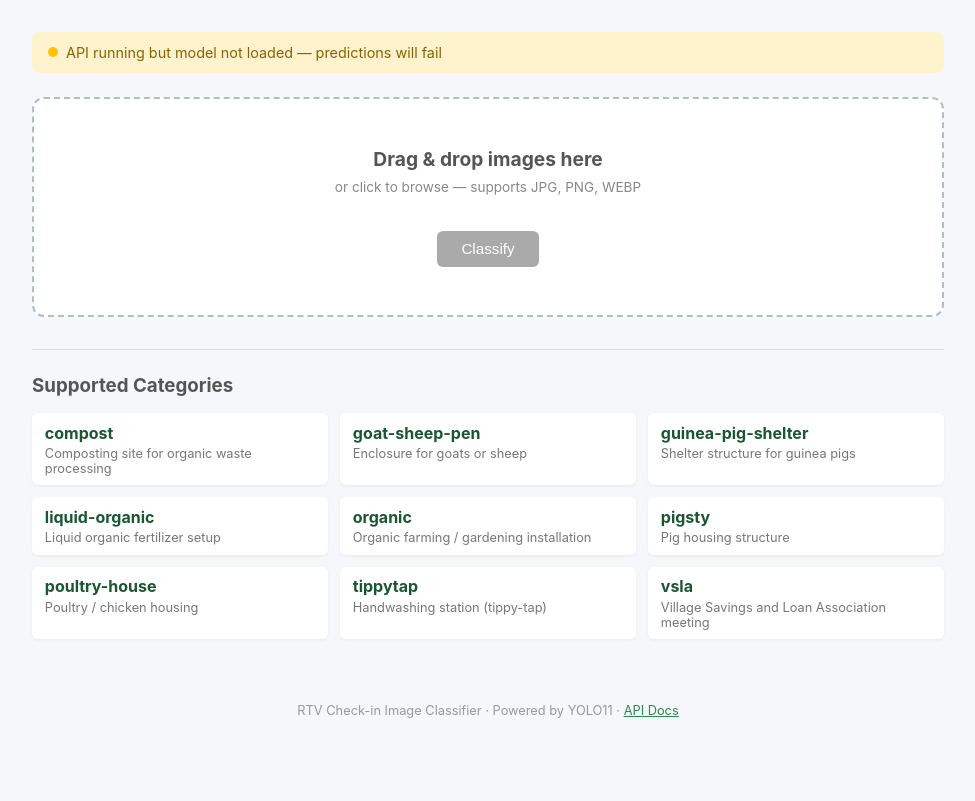
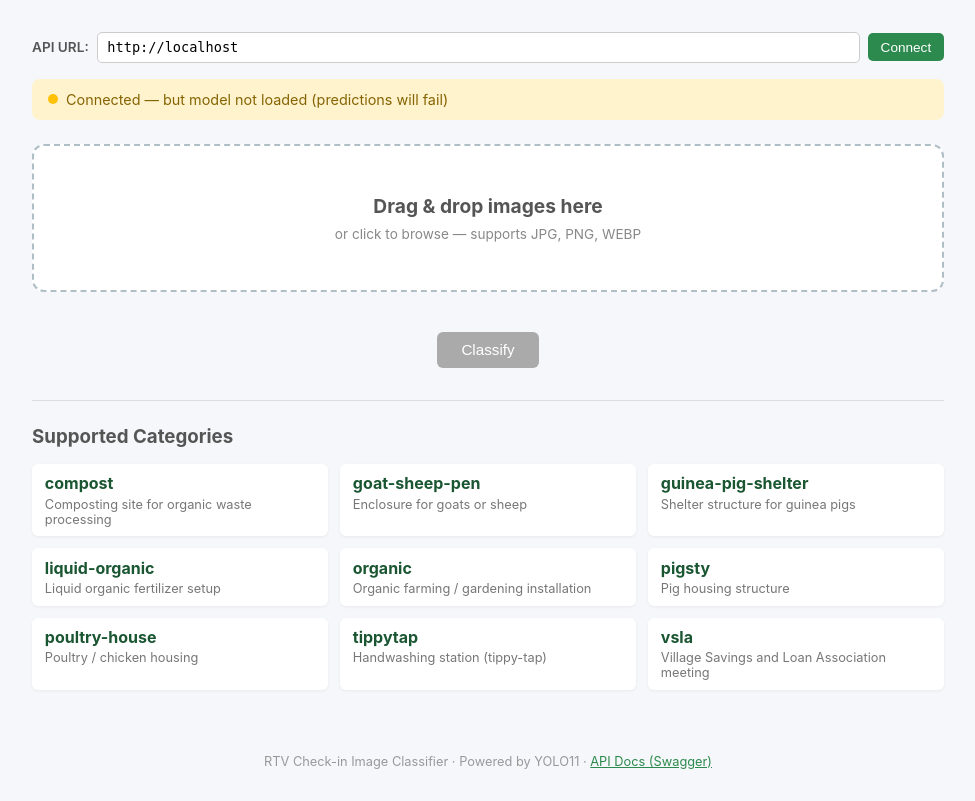
Before and after one commit to JONAHKYAGABA/RTV_DATA_SCIENCE_PROJECT, a FastAPI app: page / in a window 1280 px wide. Shown: the part 123-924 px from the top of the page, without its empty margins (152-1127 px from the left). Before the commit the page ends 841 px from the top, so only its background shows below. Run offline with FastAPI, Linux system fonts and the light colour scheme.

Commit message:
Fix CORS for null origins and HTML test page issues
- Allow "null" CORS origin so index.html works when opened from filesystem
- Add configurable API URL input field (auto-detects file:// vs served)
- Move classify button outside dropZone to prevent click event bubbling
- Add escapeHtml() for XSS protection on API response rendering
- Revoke object URLs on file re-selection to prevent memory leaks
- Add explicit { mode: 'cors' } to all fetch() calls
- Add error recovery with helpful messages when API is unreachable
- Update README with instructions for running HTML from disk vs served
- Add Windows PowerShell env var syntax alongside Linux/Mac

Co-Authored-By: Claude Opus 4.6 (1M context) <noreply@anthropic.com>

```diff
--- a/src/app/main.py
+++ b/src/app/main.py
@@ -67,9 +67,12 @@ app = FastAPI(
 )
 
 # ── Middleware ──
+# "null" origin is sent by browsers when index.html is opened directly from
+# the filesystem (file:// protocol).  Without it, fetch() calls from a local
+# HTML file are blocked by the browser's same-origin policy.
 app.add_middleware(
     CORSMiddleware,
-    allow_origins=["*"],
+    allow_origins=["*", "null"],
     allow_methods=["*"],
     allow_headers=["*"],
 )
--- a/src/app/templates/index.html
+++ b/src/app/templates/index.html
@@ -28,6 +28,34 @@
             margin: 2rem auto;
             padding: 0 1.5rem;
         }
+
+        /* ── API URL Bar ── */
+        .api-bar {
+            display: flex;
+            align-items: center;
+            gap: 0.5rem;
+            margin-bottom: 1rem;
+            font-size: 0.85rem;
+        }
+        .api-bar label { color: #555; font-weight: 600; white-space: nowrap; }
+        .api-bar input {
+            flex: 1;
+            padding: 0.4rem 0.6rem;
+            border: 1px solid #ccc;
+            border-radius: 5px;
+            font-size: 0.85rem;
+            font-family: monospace;
+        }
+        .api-bar button {
+            padding: 0.4rem 0.8rem;
+            background: #2d8a4e;
+            color: white;
+            border: none;
+            border-radius: 5px;
+            cursor: pointer;
+            font-size: 0.85rem;
+        }
+        .api-bar button:hover { background: #1a5632; }
 
         /* ── Status Banner ── */
         .status-bar {
@@ -60,6 +88,7 @@
             transition: border-color 0.2s, background 0.2s;
             background: white;
             margin-bottom: 1.5rem;
+            position: relative;
         }
         .upload-area:hover, .upload-area.drag-over {
             border-color: #2d8a4e;
@@ -78,28 +107,17 @@
             cursor: pointer;
             transition: background 0.2s;
             margin-top: 1rem;
+            position: relative;
+            z-index: 2;
         }
-        .btn-primary {
-            background: #2d8a4e;
-            color: white;
-        }
+        .btn-primary { background: #2d8a4e; color: white; }
         .btn-primary:hover { background: #1a5632; }
-        .btn-primary:disabled {
-            background: #aaa;
-            cursor: not-allowed;
-        }
+        .btn-primary:disabled { background: #aaa; cursor: not-allowed; }
 
         /* ── Preview ── */
-        .preview-section {
-            display: none;
-            margin-bottom: 1.5rem;
-        }
+        .preview-section { display: none; margin-bottom: 1.5rem; }
         .preview-section.visible { display: block; }
-        .preview-grid {
-            display: flex;
-            gap: 1rem;
-            flex-wrap: wrap;
-        }
+        .preview-grid { display: flex; gap: 1rem; flex-wrap: wrap; }
         .preview-card {
             background: white;
             border-radius: 8px;
@@ -108,11 +126,7 @@
             width: 140px;
             text-align: center;
         }
-        .preview-card img {
-            width: 140px;
-            height: 105px;
-            object-fit: cover;
-        }
+        .preview-card img { width: 140px; height: 105px; object-fit: cover; }
         .preview-card .name {
             padding: 0.4rem;
             font-size: 0.75rem;
@@ -123,10 +137,7 @@
         }
 
         /* ── Results ── */
-        .results-section {
-            display: none;
-            margin-top: 1.5rem;
-        }
+        .results-section { display: none; margin-top: 1.5rem; }
         .results-section.visible { display: block; }
 
         .result-card {
@@ -136,16 +147,8 @@
             padding: 1.5rem;
             margin-bottom: 1rem;
         }
-        .result-card h3 {
-            font-size: 1.1rem;
-            margin-bottom: 0.3rem;
-            color: #1a5632;
-        }
-        .result-card .meta {
-            font-size: 0.85rem;
-            color: #777;
-            margin-bottom: 1rem;
-        }
+        .result-card h3 { font-size: 1.1rem; margin-bottom: 0.3rem; color: #1a5632; }
+        .result-card .meta { font-size: 0.85rem; color: #777; margin-bottom: 1rem; }
 
         .bar-chart { margin-top: 0.5rem; }
         .bar-row {
@@ -192,11 +195,7 @@
         }
 
         /* ── Loading ── */
-        .spinner {
-            display: none;
-            text-align: center;
-            padding: 2rem;
-        }
+        .spinner { display: none; text-align: center; padding: 2rem; }
         .spinner.visible { display: block; }
         .spinner .dot {
             display: inline-block;
@@ -240,6 +239,7 @@
             font-size: 0.8rem;
             color: #999;
         }
+        .footer a { color: #2d8a4e; }
     </style>
 </head>
 <body>
@@ -251,6 +251,13 @@
 
 <div class="container">
 
+    <!-- API URL Configuration -->
+    <div class="api-bar">
+        <label for="apiUrl">API URL:</label>
+        <input type="text" id="apiUrl" value="http://localhost:8000" placeholder="http://localhost:8000">
+        <button id="reconnectBtn" type="button">Connect</button>
+    </div>
+
     <!-- Status -->
     <div id="statusBar" class="status-bar warn">
         <span class="status-dot"></span>
@@ -261,8 +268,11 @@
     <div class="upload-area" id="dropZone">
         <h2>Drag &amp; drop images here</h2>
         <p>or click to browse &mdash; supports JPG, PNG, WEBP</p>
-        <input type="file" id="fileInput" accept="image/*" multiple>
-        <br>
+        <input type="file" id="fileInput" accept=".jpg,.jpeg,.png,.webp,.bmp" multiple>
+    </div>
+
+    <!-- Classify button (outside dropZone to prevent click bubbling) -->
+    <div style="text-align:center; margin-bottom:1.5rem;">
         <button class="btn btn-primary" id="classifyBtn" disabled>Classify</button>
     </div>
 
@@ -290,70 +300,137 @@
 
 <div class="footer">
     RTV Check-in Image Classifier &middot; Powered by YOLO11 &middot;
-    <a href="/docs" style="color:#2d8a4e;">API Docs</a>
+    <a href="#" id="docsLink">API Docs (Swagger)</a>
 </div>
 
 <script>
-const API = window.location.origin;
+// ── Determine API base URL ──
+// When served by FastAPI, window.location.origin is the API itself.
+// When opened from filesystem (file://), origin is "null" — fall back to localhost.
+function getDefaultApiUrl() {
+    const origin = window.location.origin;
+    // file:// protocol gives "null" or "file://" — neither is a valid API URL
+    if (!origin || origin === 'null' || origin.startsWith('file:')) {
+        return 'http://localhost:8000';
+    }
+    return origin;
+}
+
+let API_BASE = getDefaultApiUrl();
 let selectedFiles = [];
+let previewObjectUrls = [];  // track for cleanup
 
 // ── Elements ──
-const dropZone = document.getElementById('dropZone');
-const fileInput = document.getElementById('fileInput');
-const classifyBtn = document.getElementById('classifyBtn');
+const apiUrlInput   = document.getElementById('apiUrl');
+const reconnectBtn  = document.getElementById('reconnectBtn');
+const dropZone      = document.getElementById('dropZone');
+const fileInput     = document.getElementById('fileInput');
+const classifyBtn   = document.getElementById('classifyBtn');
 const previewSection = document.getElementById('previewSection');
-const previewGrid = document.getElementById('previewGrid');
-const spinner = document.getElementById('spinner');
+const previewGrid   = document.getElementById('previewGrid');
+const spinner       = document.getElementById('spinner');
 const resultsSection = document.getElementById('resultsSection');
-const statusBar = document.getElementById('statusBar');
-const statusText = document.getElementById('statusText');
-const catGrid = document.getElementById('catGrid');
+const statusBar     = document.getElementById('statusBar');
+const statusText    = document.getElementById('statusText');
+const catGrid       = document.getElementById('catGrid');
+const docsLink      = document.getElementById('docsLink');
 
-// ── Check API health on load ──
+// Set the input to the detected URL
+apiUrlInput.value = API_BASE;
+
+// ── API URL management ──
+function updateApiBase() {
+    let url = apiUrlInput.value.trim();
+    // Strip trailing slash
+    if (url.endsWith('/')) url = url.slice(0, -1);
+    API_BASE = url;
+    apiUrlInput.value = url;
+    docsLink.href = API_BASE + '/docs';
+    checkHealth();
+    loadCategories();
+}
+
+reconnectBtn.addEventListener('click', updateApiBase);
+apiUrlInput.addEventListener('keydown', function(e) {
+    if (e.key === 'Enter') updateApiBase();
+});
+
+// ── Health check ──
 async function checkHealth() {
+    statusBar.className = 'status-bar warn';
+    statusText.textContent = 'Connecting to ' + API_BASE + ' \u2026';
+
     try {
-        const res = await fetch(`${API}/health`);
+        const res = await fetch(API_BASE + '/health', { mode: 'cors' });
+        if (!res.ok) throw new Error('HTTP ' + res.status);
         const data = await res.json();
+
         if (data.model_loaded) {
             statusBar.className = 'status-bar ok';
-            statusText.textContent = `Model loaded and ready (${data.model_path})`;
+            statusText.textContent = 'Connected \u2014 model loaded and ready';
         } else {
             statusBar.className = 'status-bar warn';
-            statusText.textContent = 'API running but model not loaded — predictions will fail';
+            statusText.textContent = 'Connected \u2014 but model not loaded (predictions will fail)';
         }
-    } catch {
+    } catch (err) {
         statusBar.className = 'status-bar err';
-        statusText.textContent = 'Cannot reach API — is the server running?';
+        statusText.textContent = 'Cannot reach API at ' + API_BASE + ' \u2014 ' + err.message;
     }
 }
 
 // ── Load categories ──
 async function loadCategories() {
     try {
-        const res = await fetch(`${API}/categories`);
+        const res = await fetch(API_BASE + '/categories', { mode: 'cors' });
+        if (!res.ok) throw new Error('HTTP ' + res.status);
         const cats = await res.json();
-        catGrid.innerHTML = cats.map(c =>
-            `<div class="cat-chip"><strong>${c.label}</strong><p>${c.description}</p></div>`
-        ).join('');
-    } catch {
-        catGrid.innerHTML = '<p style="color:#999;">Could not load categories</p>';
+        catGrid.innerHTML = cats.map(function(c) {
+            return '<div class="cat-chip"><strong>' + escapeHtml(c.label) +
+                   '</strong><p>' + escapeHtml(c.description) + '</p></div>';
+        }).join('');
+    } catch (_) {
+        catGrid.innerHTML = '<p style="color:#999;">Could not load categories from API</p>';
     }
 }
 
 // ── Drag & Drop ──
-dropZone.addEventListener('click', () => fileInput.click());
-dropZone.addEventListener('dragover', e => { e.preventDefault(); dropZone.classList.add('drag-over'); });
-dropZone.addEventListener('dragleave', () => dropZone.classList.remove('drag-over'));
-dropZone.addEventListener('drop', e => {
+dropZone.addEventListener('click', function() { fileInput.click(); });
+
+dropZone.addEventListener('dragover', function(e) {
     e.preventDefault();
+    e.stopPropagation();
+    dropZone.classList.add('drag-over');
+});
+
+dropZone.addEventListener('dragleave', function(e) {
+    e.preventDefault();
+    e.stopPropagation();
+    dropZone.classList.remove('drag-over');
+});
+
+dropZone.addEventListener('drop', function(e) {
+    e.preventDefault();
+    e.stopPropagation();
     dropZone.classList.remove('drag-over');
     handleFiles(e.dataTransfer.files);
 });
-fileInput.addEventListener('change', () => handleFiles(fileInput.files));
+
+fileInput.addEventListener('change', function() {
+    handleFiles(fileInput.files);
+});
 
 function handleFiles(fileList) {
-    selectedFiles = Array.from(fileList).filter(f => f.type.startsWith('image/'));
-    if (!selectedFiles.length) return;
+    // Clean up previous preview URLs
+    previewObjectUrls.forEach(function(url) { URL.revokeObjectURL(url); });
+    previewObjectUrls = [];
+
+    selectedFiles = [];
+    for (var i = 0; i < fileList.length; i++) {
+        if (fileList[i].type.startsWith('image/')) {
+            selectedFiles.push(fileList[i]);
+        }
+    }
+    if (selectedFiles.length === 0) return;
 
     classifyBtn.disabled = false;
     previewGrid.innerHTML = '';
@@ -361,23 +438,30 @@ function handleFiles(fileList) {
     resultsSection.classList.remove('visible');
     resultsSection.innerHTML = '';
 
-    selectedFiles.forEach(file => {
-        const card = document.createElement('div');
+    selectedFiles.forEach(function(file) {
+        var card = document.createElement('div');
         card.className = 'preview-card';
-        const img = document.createElement('img');
-        img.src = URL.createObjectURL(file);
-        const name = document.createElement('div');
-        name.className = 'name';
-        name.textContent = file.name;
+
+        var img = document.createElement('img');
+        var objUrl = URL.createObjectURL(file);
+        previewObjectUrls.push(objUrl);
+        img.src = objUrl;
+        img.alt = file.name;
+
+        var nameDiv = document.createElement('div');
+        nameDiv.className = 'name';
+        nameDiv.textContent = file.name;
+
         card.appendChild(img);
-        card.appendChild(name);
+        card.appendChild(nameDiv);
         previewGrid.appendChild(card);
     });
 }
 
 // ── Classify ──
-classifyBtn.addEventListener('click', async () => {
-    if (!selectedFiles.length) return;
+classifyBtn.addEventListener('click', async function() {
+    if (selectedFiles.length === 0) return;
+
     classifyBtn.disabled = true;
     spinner.classList.add('visible');
     resultsSection.classList.remove('visible');
@@ -390,8 +474,12 @@ classifyBtn.addEventListener('click', async () => {
             await classifyBatch(selectedFiles);
         }
     } catch (err) {
-        resultsSection.innerHTML = `<div class="result-card" style="color:#721c24;">
-            <h3>Error</h3><p>${err.message}</p></div>`;
+        resultsSection.innerHTML =
+            '<div class="result-card" style="color:#721c24;">' +
+            '<h3>Error</h3><p>' + escapeHtml(err.message) + '</p>' +
+            '<p style="margin-top:0.5rem;font-size:0.85rem;color:#888;">' +
+            'Make sure the API is running at <strong>' + escapeHtml(API_BASE) + '</strong> ' +
+            'and the model is loaded.</p></div>';
         resultsSection.classList.add('visible');
     } finally {
         spinner.classList.remove('visible');
@@ -400,53 +488,80 @@ classifyBtn.addEventListener('click', async () => {
 });
 
 async function classifySingle(file) {
-    const form = new FormData();
+    var form = new FormData();
     form.append('file', file);
-    const res = await fetch(`${API}/predict`, { method: 'POST', body: form });
+
+    var res = await fetch(API_BASE + '/predict', {
+        method: 'POST',
+        body: form,
+        mode: 'cors',
+    });
+
     if (!res.ok) {
-        const err = await res.json();
-        throw new Error(err.detail || res.statusText);
+        var errBody;
+        try { errBody = await res.json(); } catch (_) { errBody = {}; }
+        throw new Error(errBody.detail || 'Server returned HTTP ' + res.status);
     }
-    const data = await res.json();
+
+    var data = await res.json();
     renderSingleResult(data, file.name);
 }
 
 async function classifyBatch(files) {
-    const form = new FormData();
-    files.forEach(f => form.append('files', f));
-    const res = await fetch(`${API}/predict/batch`, { method: 'POST', body: form });
+    var form = new FormData();
+    for (var i = 0; i < files.length; i++) {
+        form.append('files', files[i]);
+    }
+
+    var res = await fetch(API_BASE + '/predict/batch', {
+        method: 'POST',
+        body: form,
+        mode: 'cors',
+    });
+
     if (!res.ok) {
-        const err = await res.json();
-        throw new Error(err.detail || res.statusText);
+        var errBody;
+        try { errBody = await res.json(); } catch (_) { errBody = {}; }
+        throw new Error(errBody.detail || 'Server returned HTTP ' + res.status);
     }
-    const data = await res.json();
+
+    var data = await res.json();
     renderBatchResults(data);
 }
 
 // ── Render Results ──
+function titleCase(str) {
+    return str.replace(/-/g, ' ').replace(/\b\w/g, function(c) { return c.toUpperCase(); });
+}
+
 function renderSingleResult(data, filename) {
-    const html = `
-        <div class="result-card">
-            <h3>${data.predicted_class.replace(/-/g, ' ').replace(/\b\w/g, c => c.toUpperCase())}</h3>
-            <div class="meta">${data.description} &middot; <strong>${(data.confidence * 100).toFixed(1)}%</strong> confidence</div>
-            <div class="bar-chart">${renderBars(data.top5)}</div>
-            <div class="timing">Inference: ${data.inference_time_ms} ms &middot; File: ${filename}</div>
-        </div>`;
+    var html =
+        '<div class="result-card">' +
+        '<h3>' + escapeHtml(titleCase(data.predicted_class)) + '</h3>' +
+        '<div class="meta">' + escapeHtml(data.description) +
+        ' &middot; <strong>' + (data.confidence * 100).toFixed(1) + '%</strong> confidence</div>' +
+        '<div class="bar-chart">' + renderBars(data.top5) + '</div>' +
+        '<div class="timing">Inference: ' + data.inference_time_ms + ' ms &middot; File: ' +
+        escapeHtml(filename) + '</div></div>';
+
     resultsSection.innerHTML = html;
     resultsSection.classList.add('visible');
 }
 
 function renderBatchResults(data) {
-    let html = `<div class="result-card"><h3>Batch Results</h3>
-        <div class="meta">${data.total} images &middot; ${data.failed} failed &middot; ${data.inference_time_ms} ms total</div></div>`;
+    var html =
+        '<div class="result-card"><h3>Batch Results</h3>' +
+        '<div class="meta">' + data.total + ' images &middot; ' +
+        data.failed + ' failed &middot; ' + data.inference_time_ms + ' ms total</div></div>';
 
-    data.results.forEach(r => {
-        html += `
-            <div class="result-card">
-                <h3>${r.predicted_class.replace(/-/g, ' ').replace(/\b\w/g, c => c.toUpperCase())}</h3>
-                <div class="meta">${r.filename} &middot; ${r.description} &middot; <strong>${(r.confidence * 100).toFixed(1)}%</strong></div>
-                <div class="bar-chart">${renderBars(r.top5)}</div>
-            </div>`;
+    data.results.forEach(function(r) {
+        html +=
+            '<div class="result-card">' +
+            '<h3>' + escapeHtml(titleCase(r.predicted_class)) + '</h3>' +
+            '<div class="meta">' + escapeHtml(r.filename) + ' &middot; ' +
+            escapeHtml(r.description) + ' &middot; <strong>' +
+            (r.confidence * 100).toFixed(1) + '%</strong></div>' +
+            '<div class="bar-chart">' + renderBars(r.top5) + '</div></div>';
     });
 
     resultsSection.innerHTML = html;
@@ -454,18 +569,25 @@ function renderBatchResults(data) {
 }
 
 function renderBars(top5) {
-    return top5.map((item, i) => {
-        const pct = (item.confidence * 100).toFixed(1);
-        const cls = i === 0 ? 'bar-fill top' : 'bar-fill';
-        return `<div class="bar-row">
-            <span class="bar-label">${item.label}</span>
-            <div class="bar-track"><div class="${cls}" style="width:${pct}%"></div></div>
-            <span class="bar-value">${pct}%</span>
-        </div>`;
+    return top5.map(function(item, i) {
+        var pct = (item.confidence * 100).toFixed(1);
+        var cls = i === 0 ? 'bar-fill top' : 'bar-fill';
+        return '<div class="bar-row">' +
+            '<span class="bar-label">' + escapeHtml(item.label) + '</span>' +
+            '<div class="bar-track"><div class="' + cls + '" style="width:' + pct + '%"></div></div>' +
+            '<span class="bar-value">' + pct + '%</span></div>';
     }).join('');
 }
 
+// ── XSS protection ──
+function escapeHtml(str) {
+    var div = document.createElement('div');
+    div.appendChild(document.createTextNode(str));
+    return div.innerHTML;
+}
+
 // ── Init ──
+docsLink.href = API_BASE + '/docs';
 checkHealth();
 loadCategories();
 </script>
```
Also changed, not shown: README.md.
